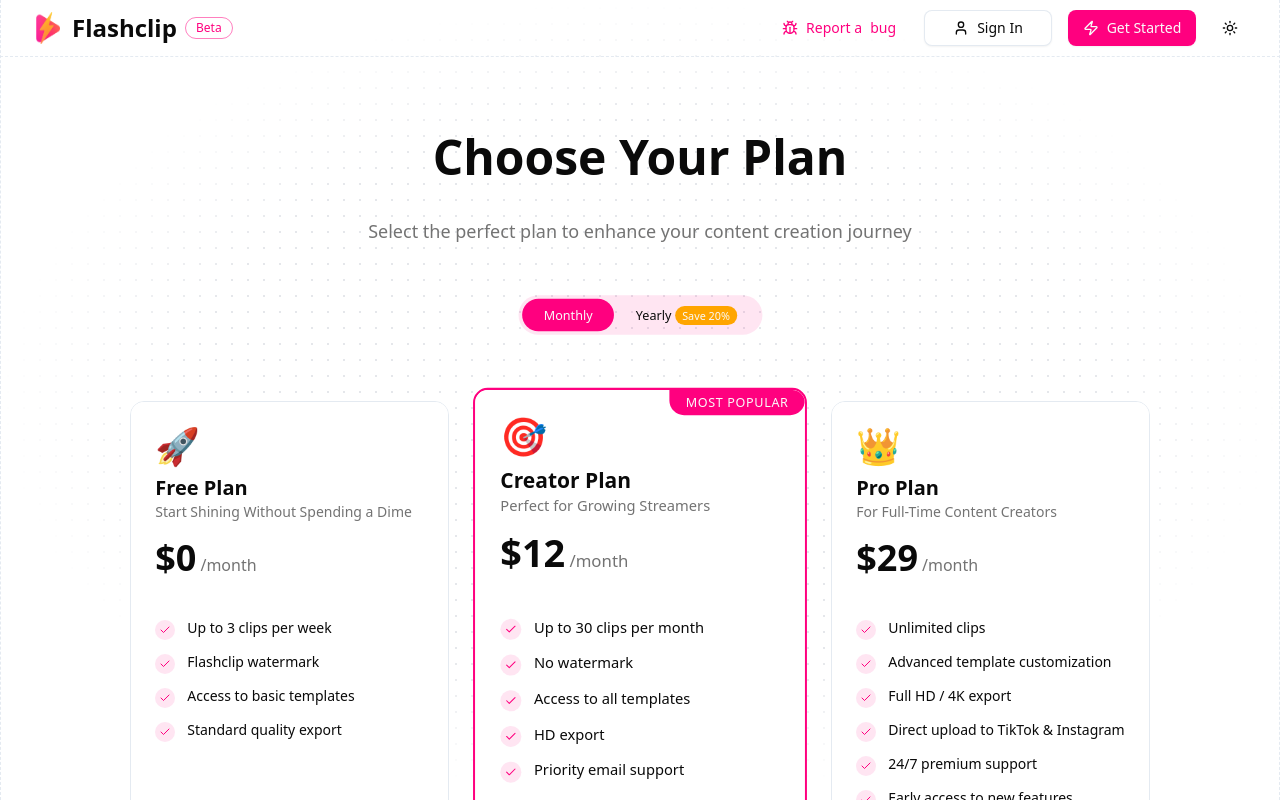
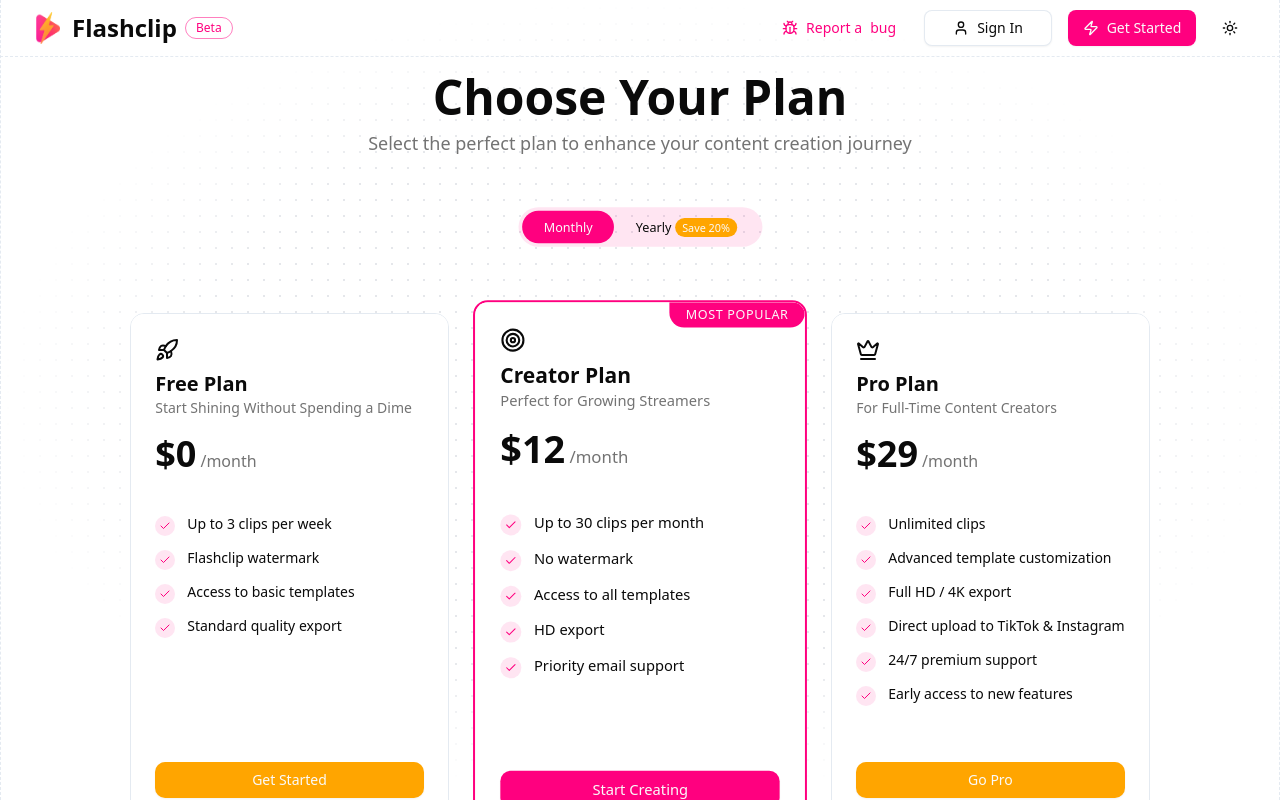
Before and after one commit to bernabedev/flashclip, a Next.js app: page /pricing in a window 1280 px wide. Shown: the top 800 px of the page. Built offline with nearby package versions, Linux system fonts and the light colour scheme; no server answers.

Commit message:
feat(pricing): Replace emoji strings with react icons and improve UI

```diff
--- a/src/app/(main)/pricing/page.client.tsx
+++ b/src/app/(main)/pricing/page.client.tsx
@@ -2,12 +2,13 @@
 
 import PricingCard from "@/components/princing/pricing-card";
 import { cn } from "@/lib/utils";
+import { CrownIcon, RocketIcon, TargetIcon } from "lucide-react";
 import { useState } from "react";
 
 const pricingPlans = [
   {
     name: "Free Plan",
-    emoji: "🚀",
+    emoji: <RocketIcon className="size-6" />,
     description: "Start Shining Without Spending a Dime",
     price: 0,
     features: [
@@ -21,7 +22,7 @@ const pricingPlans = [
   },
   {
     name: "Creator Plan",
-    emoji: "🎯",
+    emoji: <TargetIcon className="size-6" />,
     description: "Perfect for Growing Streamers",
     price: 12,
     features: [
@@ -36,7 +37,7 @@ const pricingPlans = [
   },
   {
     name: "Pro Plan",
-    emoji: "👑",
+    emoji: <CrownIcon className="size-6" />,
     description: "For Full-Time Content Creators",
     price: 29,
     features: [
@@ -58,22 +59,12 @@ export default function PricingSection() {
   );
 
   return (
-    <section className="py-20 px-4 md:px-6 max-w-7xl mx-auto">
+    <section className="pb-2 px-4 md:px-6 max-w-7xl mx-auto">
       <div className="text-center mb-12">
-        <h1
-          className={cn(
-            "text-4xl md:text-5xl font-bold mb-4",
-            "translate-y-[-20px] animate-[fade-in_0.5s_ease-out_forwards]"
-          )}
-        >
+        <h1 className={cn("text-4xl md:text-5xl font-bold mb-2")}>
           Choose Your Plan
         </h1>
-        <p
-          className={cn(
-            "text-muted-foreground text-lg max-w-2xl mx-auto",
-            "animate-[fade-in_0.5s_ease-out_0.2s_forwards]"
-          )}
-        >
+        <p className={cn("text-muted-foreground text-lg max-w-2xl mx-auto")}>
           Select the perfect plan to enhance your content creation journey
         </p>
       </div>
@@ -90,7 +81,7 @@ export default function PricingSection() {
               "px-6 py-2 rounded-full text-sm font-medium transition-all",
               billingCycle === "monthly"
                 ? "bg-primary text-primary-foreground"
-                : "text-foreground"
+                : "text-foreground cursor-pointer"
             )}
             onClick={() => setBillingCycle("monthly")}
           >
@@ -101,7 +92,7 @@ export default function PricingSection() {
               "px-6 py-2 rounded-full text-sm font-medium transition-all",
               billingCycle === "yearly"
                 ? "bg-primary text-primary-foreground"
-                : "text-foreground"
+                : "text-foreground cursor-pointer"
             )}
             onClick={() => setBillingCycle("yearly")}
           >
--- a/src/components/princing/pricing-card.tsx
+++ b/src/components/princing/pricing-card.tsx
@@ -6,7 +6,7 @@ import { Button } from "../ui/button";
 
 interface PricingPlan {
   name: string;
-  emoji: string;
+  emoji: React.ReactNode;
   description: string;
   price: number;
   features: string[];
@@ -33,7 +33,7 @@ export default function PricingCard({ plan, billingCycle }: PricingCardProps) {
       )}
     >
       {plan.popular && (
-        <div className="absolute top-0 right-0 bg-primary text-primary-foreground px-4 py-1 text-xs font-medium uppercase tracking-wider rounded-b-xl">
+        <div className="absolute dark:text-white top-0 right-0 bg-primary text-primary-foreground px-4 py-1 text-xs font-medium uppercase tracking-wider rounded-b-xl">
           Most Popular
         </div>
       )}
```
